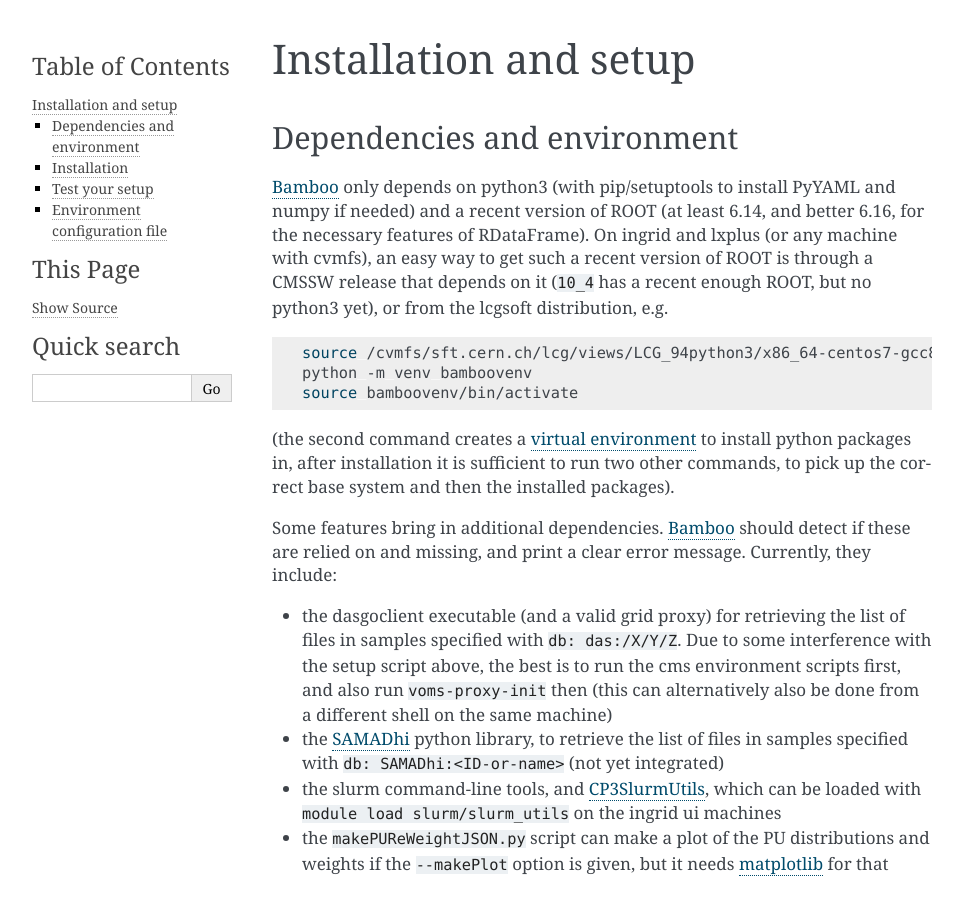
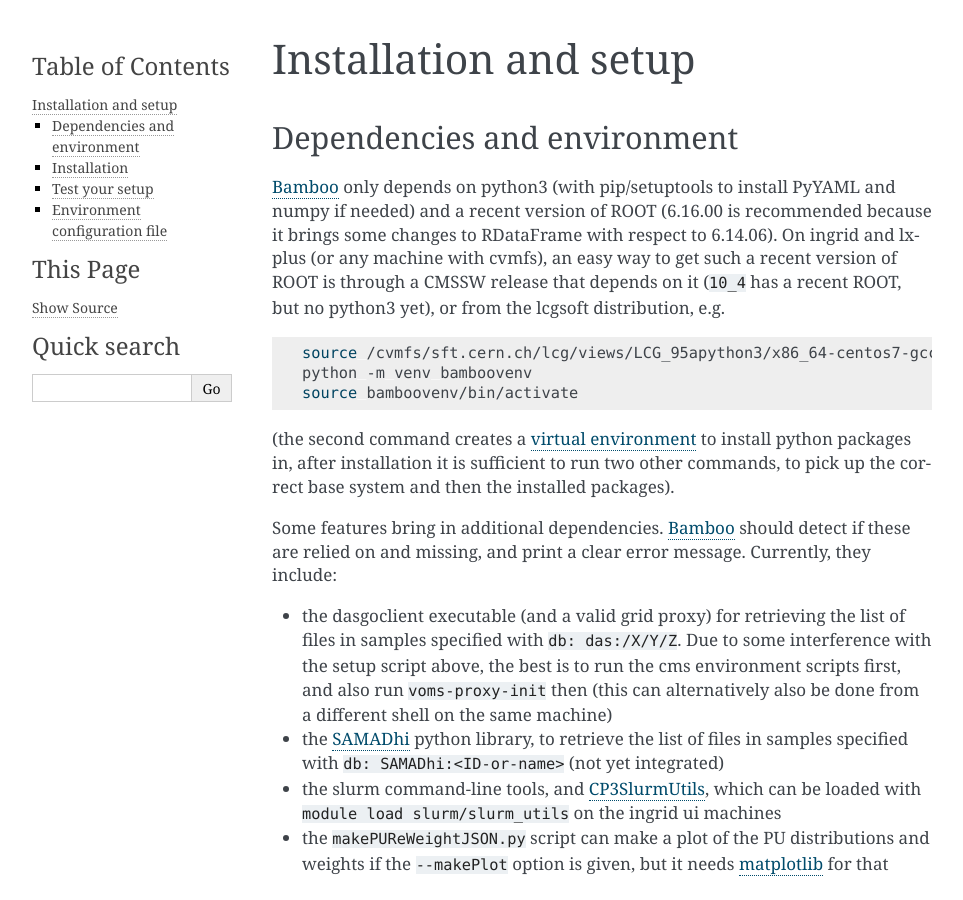
Before and after one commit to recotoolsbenchmarks/BambooAnalysis, a Sphinx documentation site: the page built from doc/install.rst, in a window 1280 px wide and 900 px high. Shown: the whole window, without its empty margins (148-1111 px from the left). Built offline with Sphinx 7.4.7, drawn with Linux system fonts in a browser that asks for light colours.

Commit message:
Change recommended ROOT version to 6.16.00 (doc and CI, LCG_95apython3)

```diff
--- a/doc/install.rst
+++ b/doc/install.rst
@@ -5,16 +5,15 @@
 ----------------------------
 
 Bamboo_ only depends on python3 (with pip/setuptools to install PyYAML and
-numpy if needed) and a recent version of ROOT (at least 6.14, and better
-6.16, for the necessary features of RDataFrame).
+numpy if needed) and a recent version of ROOT (6.16.00 is recommended because
+it brings some changes to RDataFrame with respect to 6.14.06).
 On ingrid and lxplus (or any machine with cvmfs), an easy way to get such
 a recent version of ROOT is through a CMSSW release that depends on it (``10_4``
-has a recent enough ROOT, but no python3 yet), or from the lcgsoft distribution,
-e.g.
+has a recent ROOT, but no python3 yet), or from the lcgsoft distribution, e.g.
 
 .. code-block:: sh
 
-   source /cvmfs/sft.cern.ch/lcg/views/LCG_94python3/x86_64-centos7-gcc8-opt/setup.sh
+   source /cvmfs/sft.cern.ch/lcg/views/LCG_95apython3/x86_64-centos7-gcc8-opt/setup.sh
    python -m venv bamboovenv
    source bamboovenv/bin/activate
 
```
Also changed, not shown: .gitlab-ci.yml.
